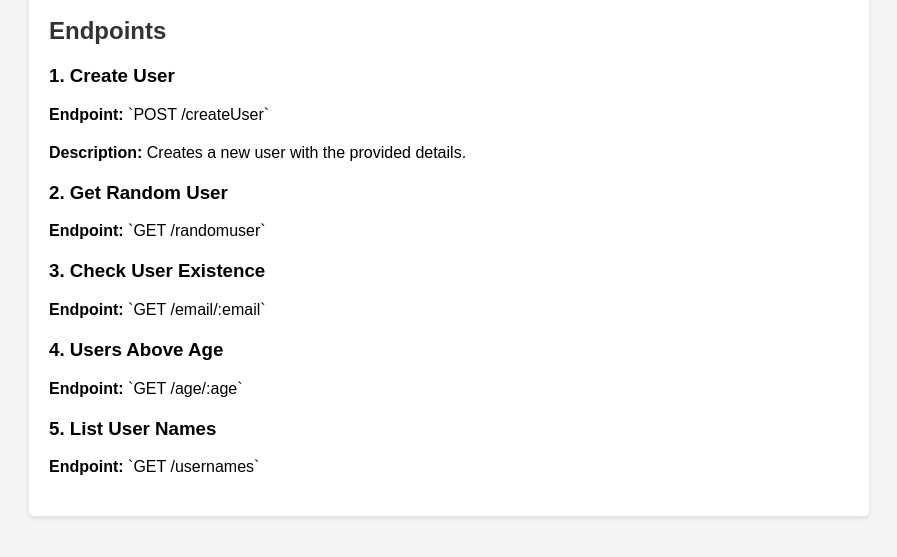
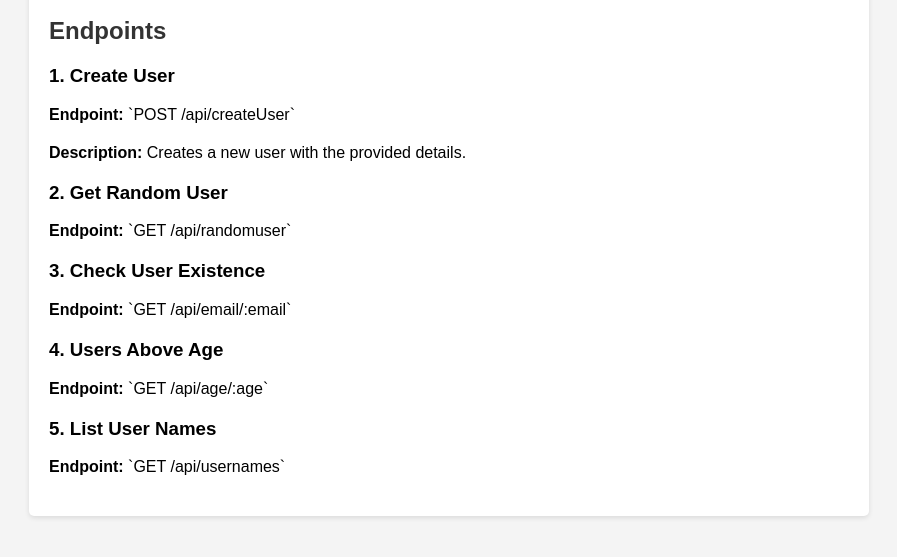
Before and after one commit to Abhishek-dev1/usermg, a website: page public/index.html in a window 1280 px wide. Shown: the part 141-698 px from the top of the page, without its empty margins (191-1088 px from the left). Drawn offline with Linux system fonts and the light colour scheme.

Commit message:
Update index.html

```diff
--- a/public/index.html
+++ b/public/index.html
@@ -39,24 +39,24 @@
         <h2>Endpoints</h2>
 
         <h3>1. Create User</h3>
-        <p><strong>Endpoint:</strong> `POST /createUser`</p>
+        <p><strong>Endpoint:</strong> `POST /api/createUser`</p>
         <p><strong>Description:</strong> Creates a new user with the provided details.</p>
 
 
         <h3>2. Get Random User</h3>
-        <p><strong>Endpoint:</strong> `GET /randomuser`</p>
+        <p><strong>Endpoint:</strong> `GET /api/randomuser`</p>
 
 
         <h3>3. Check User Existence</h3>
-        <p><strong>Endpoint:</strong> `GET /email/:email`</p>
+        <p><strong>Endpoint:</strong> `GET /api/email/:email`</p>
 
 
         <h3>4. Users Above Age</h3>
-        <p><strong>Endpoint:</strong> `GET /age/:age`</p>
+        <p><strong>Endpoint:</strong> `GET /api/age/:age`</p>
 
 
         <h3>5. List User Names</h3>
-        <p><strong>Endpoint:</strong> `GET /usernames`</p>
+        <p><strong>Endpoint:</strong> `GET /api/usernames`</p>
 
     </div>
 </body>
```
